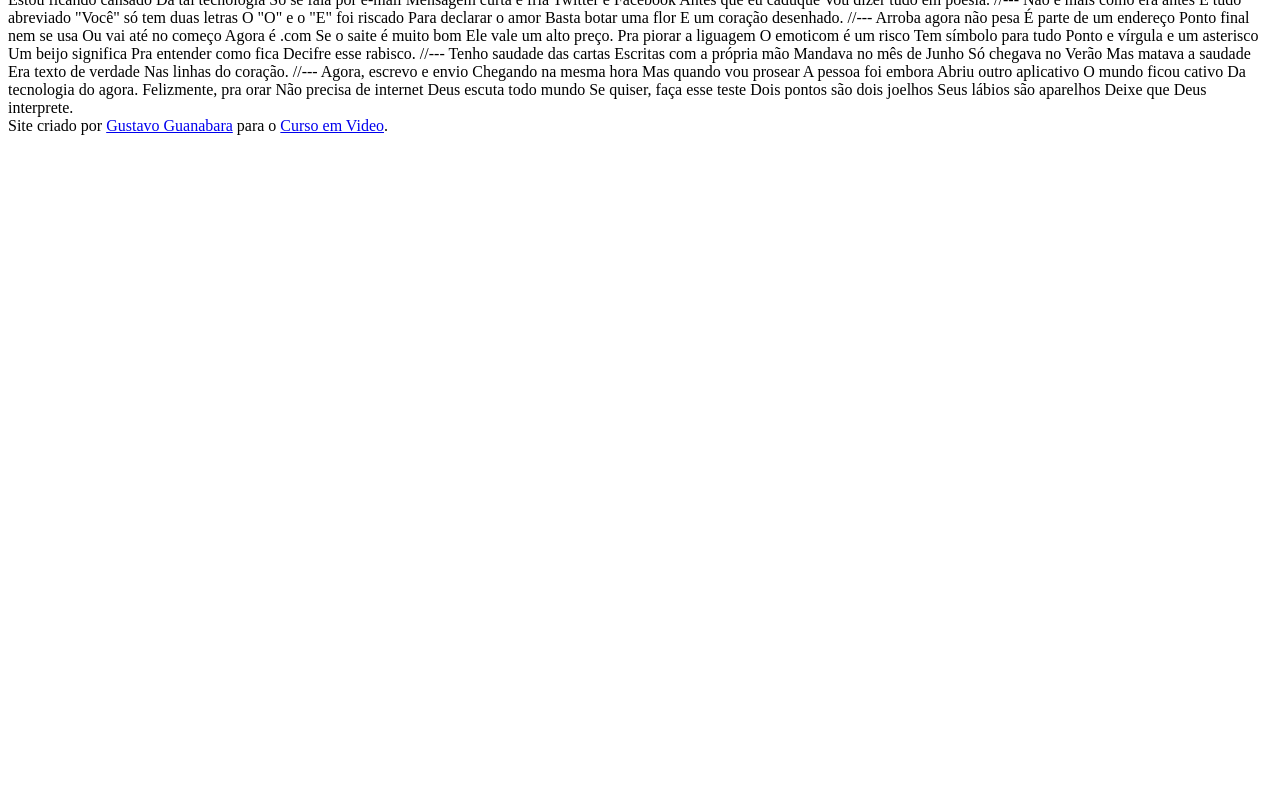
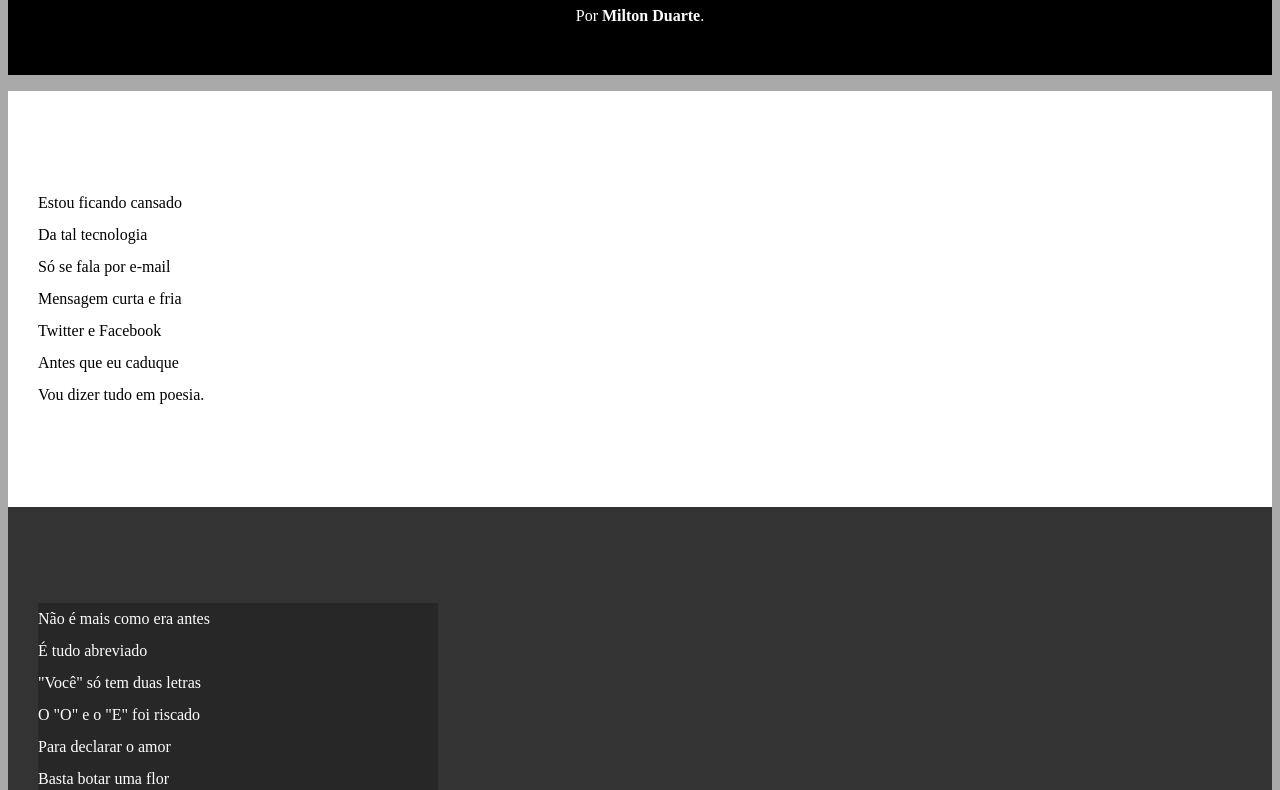
Before and after one commit to lucianarinaldi/HTML-CSS, a plain HTML site: page desafios/index.html in a window 1280 px wide. Shown: the part 123-913 px from the top of the page. Before the commit the page ends 800 px from the top, so only its background shows below. Drawn offline with Linux system fonts and the light colour scheme.

Commit message:
atualizei estilos de textos e blocos

```diff
--- /dev/null
+++ b/desafios/estilo/style.css
@@ -0,0 +1,69 @@
+@charset "UTF-8"
+
+*{
+    margin: 0px;
+    padding: 0px;
+}
+
+html, body {
+    min-height: 100vh;
+    background-color: darkgray;
+
+}
+
+header{
+    background-color: black;
+    color: white;
+    text-align: center;
+
+}
+
+header > h1{
+    padding-top: 50px;
+    font-variant: small-caps;
+}
+
+header > p {
+    padding-bottom: 50px;
+}
+
+header a, footer a {
+    color: white;
+    text-decoration: none;
+    font-weight: bolder;
+}
+
+header a:hover, footer a:hover {
+    text-decoration: underline;
+}
+
+section {
+    padding-top: 10vh;
+    padding-bottom: 10vh;
+    padding-left: 30px;
+    line-height: 2em;
+
+}
+
+section.normal {
+    background-color: white;
+    color: black;
+}
+
+section.imagem {
+    background-color: rgb(51, 51, 51);
+    color: white;
+
+}
+
+section.imagem > p {
+    width: 400px;
+    background-color: rgba(0, 0, 0, 0.227);
+}
+
+footer {
+    background-color: black;
+    color: white;
+    text-align: center;
+    padding: 10px;
+}
--- a/desafios/index.html
+++ b/desafios/index.html
@@ -5,6 +5,7 @@
     <meta http-equiv="X-UA-Compatible" content="IE=edge">
     <meta name="viewport" content="width=device-width, initial-scale=1.0">
     <title>Cordel Moderno</title>
+    <link rel="stylesheet" href="estilo/style.css">
 </head>
 <body>
     <header>
@@ -16,69 +17,85 @@
         </p>
     </header>
 
-Estou ficando cansado
-Da tal tecnologia
-Só se fala por e-mail
-Mensagem curta e fria
-Twitter e Facebook
-Antes que eu caduque
-Vou dizer tudo em poesia.
+    <section class="normal">
+        <p>
+            Estou ficando cansado <br>
+            Da tal tecnologia <br>
+            Só se fala por e-mail <br>
+            Mensagem curta e fria <br>
+            Twitter e Facebook <br>
+            Antes que eu caduque <br>
+            Vou dizer tudo em poesia.
+        </p>
+    </section>
 
-//---
+    <section class="imagem">
+        <p>
+            Não é mais como era antes <br>
+            É tudo abreviado <br>
+            "Você" só tem duas letras <br>
+            O "O" e o "E" foi riscado <br>
+            Para declarar o amor <br>
+            Basta botar uma flor <br>
+            E um coração desenhado.
+        </p>
+    </section>
 
-Não é mais como era antes
-É tudo abreviado
-"Você" só tem duas letras
-O "O" e o "E" foi riscado
-Para declarar o amor
-Basta botar uma flor
-E um coração desenhado.
+    <section class="normal">
+        <p>
+            Arroba agora não pesa <br>
+            É parte de um endereço <br>
+            Ponto final nem se usa <br>
+            Ou vai até no começo <br>
+            Agora é .com <br>
+            Se o saite é muito bom <br>
+            Ele vale um alto preço.
+        </p>
 
-//---
+        <p>
+            Pra piorar a liguagem <br>
+            O emoticom é um risco <br>
+            Tem símbolo para tudo <br>
+            Ponto e vírgula e um asterisco <br>
+            Um beijo significa <br>
+            Pra entender como fica <br>
+            Decifre esse rabisco.
+        </p>
+    </section>
 
-Arroba agora não pesa
-É parte de um endereço
-Ponto final nem se usa
-Ou vai até no começo
-Agora é .com
-Se o saite é muito bom
-Ele vale um alto preço.
+    <section class="imagem">
+        <p>
+            Tenho saudade das cartas <br>
+            Escritas com a própria mão <br>
+            Mandava no mês de Junho <br>
+            Só chegava no Verão <br>
+            Mas matava a saudade <br>
+            Era texto de verdade <br>
+            Nas linhas do coração.
+        </p>
+    </section>
 
-Pra piorar a liguagem
-O emoticom é um risco
-Tem símbolo para tudo
-Ponto e vírgula e um asterisco
-Um beijo significa
-Pra entender como fica
-Decifre esse rabisco.
+    <section class="normal">
+        <p>
+            Agora, escrevo e envio <br>
+            Chegando na mesma hora <br>
+            Mas quando vou prosear <br>
+            A pessoa foi embora <br>
+            Abriu outro aplicativo <br>
+            O mundo ficou cativo <br>
+            Da tecnologia do agora.
+        </p>
 
-//---
-
-Tenho saudade das cartas
-Escritas com a própria mão
-Mandava no mês de Junho
-Só chegava no Verão
-Mas matava a saudade
-Era texto de verdade
-Nas linhas do coração.
-
-//---
-
-Agora, escrevo e envio
-Chegando na mesma hora
-Mas quando vou prosear
-A pessoa foi embora
-Abriu outro aplicativo
-O mundo ficou cativo
-Da tecnologia do agora.
-
-Felizmente, pra orar
-Não precisa de internet
-Deus escuta todo mundo
-Se quiser, faça esse teste
-Dois pontos são dois joelhos
-Seus lábios são aparelhos
-Deixe que Deus interprete.
+        <p>
+            Felizmente, pra orar <br>
+            Não precisa de internet <br>
+            Deus escuta todo mundo <br>
+            Se quiser, faça esse teste <br>
+            Dois pontos são dois joelhos <br>
+            Seus lábios são aparelhos <br>
+            Deixe que Deus interprete.
+        </p>
+    </section>
 </body>
 
 <footer>Site criado por <a href="https://gustavoguanabara.github.io" target="_blank">Gustavo Guanabara</a> para o <a href="https://www.cursoemvideo.com" Target="_blank">Curso em Video</a>.</footer>
```
